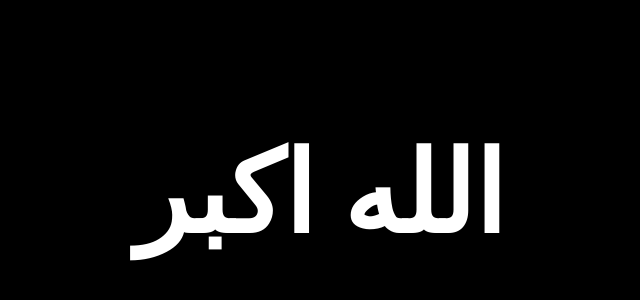
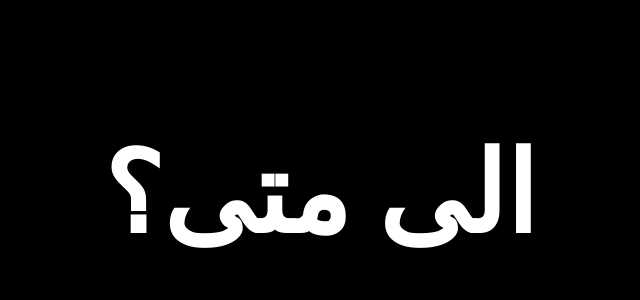
Before and after one commit to Niro000/niro-youtube, a plain HTML site: page index.html in a window 1280 px wide. Shown: the part 214-514 px from the top of the page, without its empty margins (320-960 px from the left). Drawn offline with Linux system fonts and the light colour scheme.

Commit message:
Update index.html

```diff
--- a/index.html
+++ b/index.html
@@ -7,7 +7,7 @@
     <title>Document</title>
 </head>
 <body>
-    <h1>الله اكبر</h1>
+    <h1>الى متى؟</h1>
 
 <script src="script.js"></script>
     </body>
```
